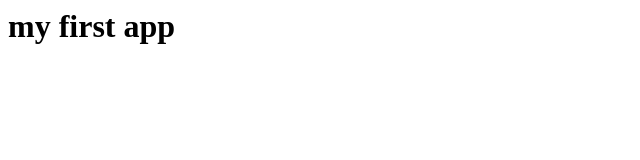
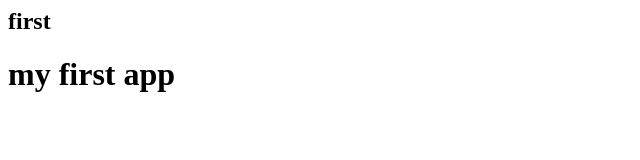
Before and after one commit to Thimira-kaluarachchi/MyFirstApp, a plain HTML site: page index.html in a window 1280 px wide. Shown: the whole page, without its empty margins (0-640 px from the left). Drawn offline with Linux system fonts and the light colour scheme.

Commit message:
Update index.html

```diff
--- a/index.html
+++ b/index.html
@@ -3,6 +3,7 @@
 <title></title>
 </head>
 <body>
+  <h2>first</h2>
 <h1>my first app</h1>
 </body>
 </html>
```
